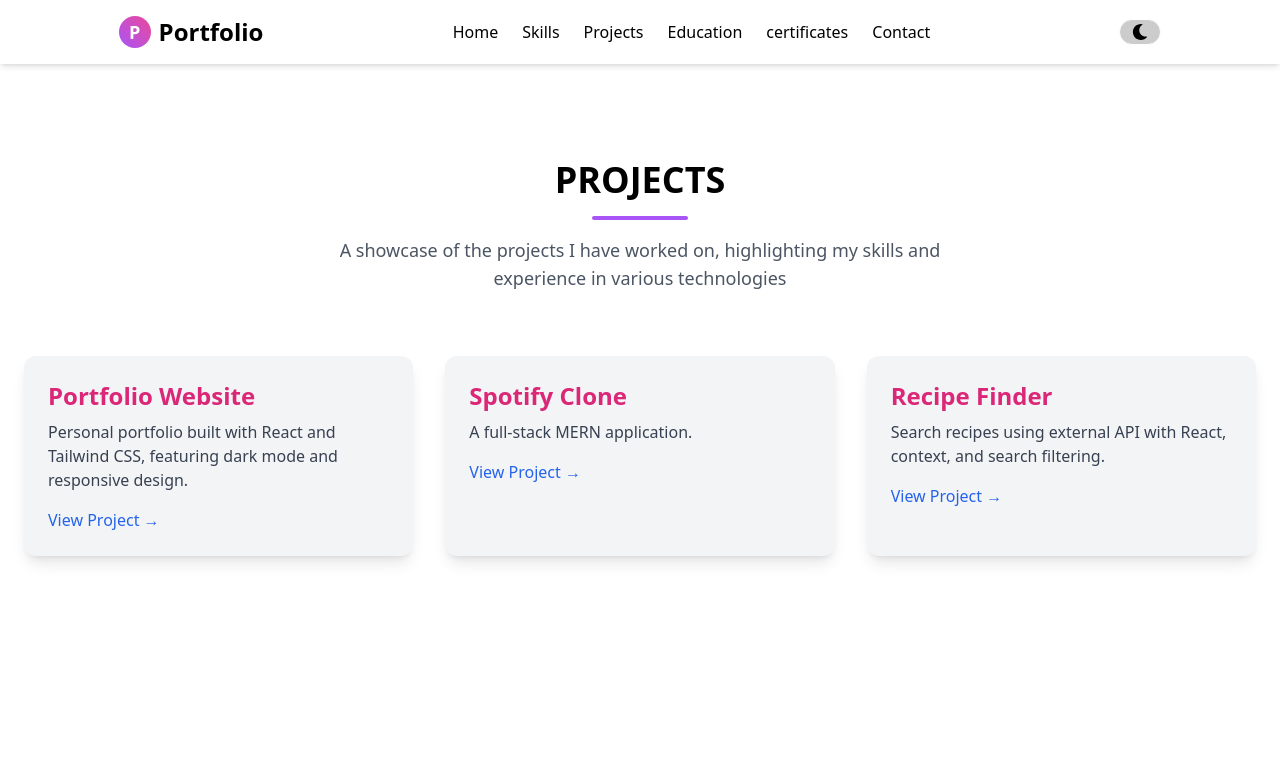
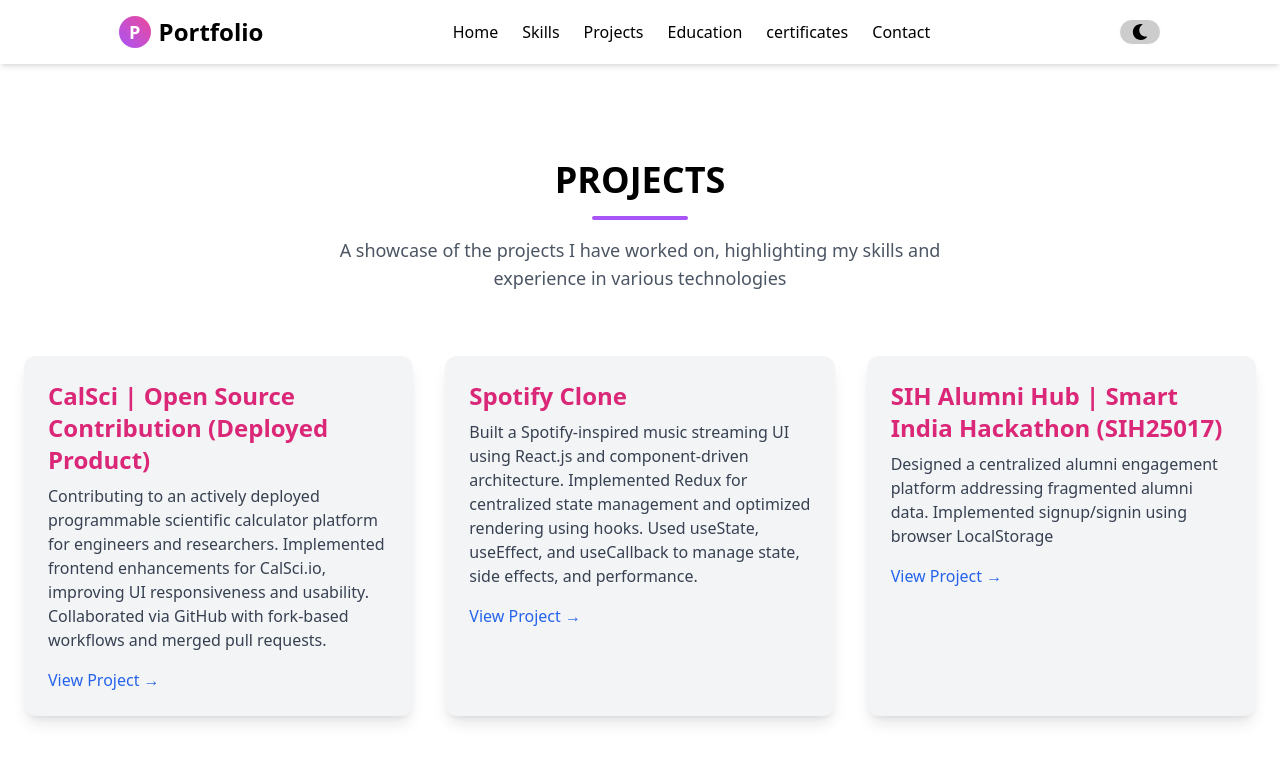
Before and after one commit to shyamsnp1804/MY-PORTFOLIO, a React (Vite) app: page /projects in a window 1280 px wide. Shown: the top 762 px of the page. Built offline with nearby package versions, Linux system fonts and the light colour scheme.

Commit message:
added some projects to project section

```diff
--- a/src/pages/Projects.jsx
+++ b/src/pages/Projects.jsx
@@ -12,19 +12,19 @@ const Projects = () => {
 
   const projects = [
     {
-      title: "Portfolio Website",
-      desc: "Personal portfolio built with React and Tailwind CSS, featuring dark mode and responsive design.",
-      link: "#",
+      title: "CalSci | Open Source Contribution (Deployed Product)",
+      desc: "Contributing to an actively deployed programmable scientific calculator platform for engineers and researchers. Implemented frontend enhancements for CalSci.io, improving UI responsiveness and usability. Collaborated via GitHub with fork-based workflows and merged pull requests.",
+      link: "https://github.com/I-am-nagesh/CalSci-website",
     },
     {
       title: "Spotify Clone",
-      desc: "A full-stack MERN application.",
+      desc: "Built a Spotify-inspired music streaming UI using React.js and component-driven architecture. Implemented Redux for centralized state management and optimized rendering using hooks. Used useState, useEffect, and useCallback to manage state, side effects, and performance.",
       link: "https://github.com/shyamsnp1804/spotify-clone",
     },
     {
-      title: "Recipe Finder",
-      desc: "Search recipes using external API with React, context, and search filtering.",
-      link: "https://github.com/shyamsnp1804/Recipe-App-Veggie-Bite",
+      title: "SIH Alumni Hub | Smart India Hackathon (SIH25017)",
+      desc: "Designed a centralized alumni engagement platform addressing fragmented alumni data. Implemented signup/signin using browser LocalStorage",
+      link: "https://alumnihub071.netlify.app/",
     },
   ];
 
@@ -50,7 +50,8 @@ const Projects = () => {
           <h2 className="text-4xl font-bold uppercase">Projects</h2>
           <div className="w-24 h-1 bg-purple-500 mx-auto my-4 rounded-full"></div>
           <p className="text-gray-600 dark:text-gray-300 text-lg font-medium max-w-2xl mx-auto">
-            A showcase of the projects I have worked on, highlighting my skills and experience in various technologies
+            A showcase of the projects I have worked on, highlighting my skills
+            and experience in various technologies
           </p>
         </motion.div>
 
@@ -68,7 +69,9 @@ const Projects = () => {
               <h3 className="text-2xl font-semibold text-pink-600 dark:text-pink-400 mb-2">
                 {project.title}
               </h3>
-              <p className="text-gray-700 dark:text-gray-300 mb-4">{project.desc}</p>
+              <p className="text-gray-700 dark:text-gray-300 mb-4">
+                {project.desc}
+              </p>
               <a
                 href={project.link}
                 target="_blank"
```
